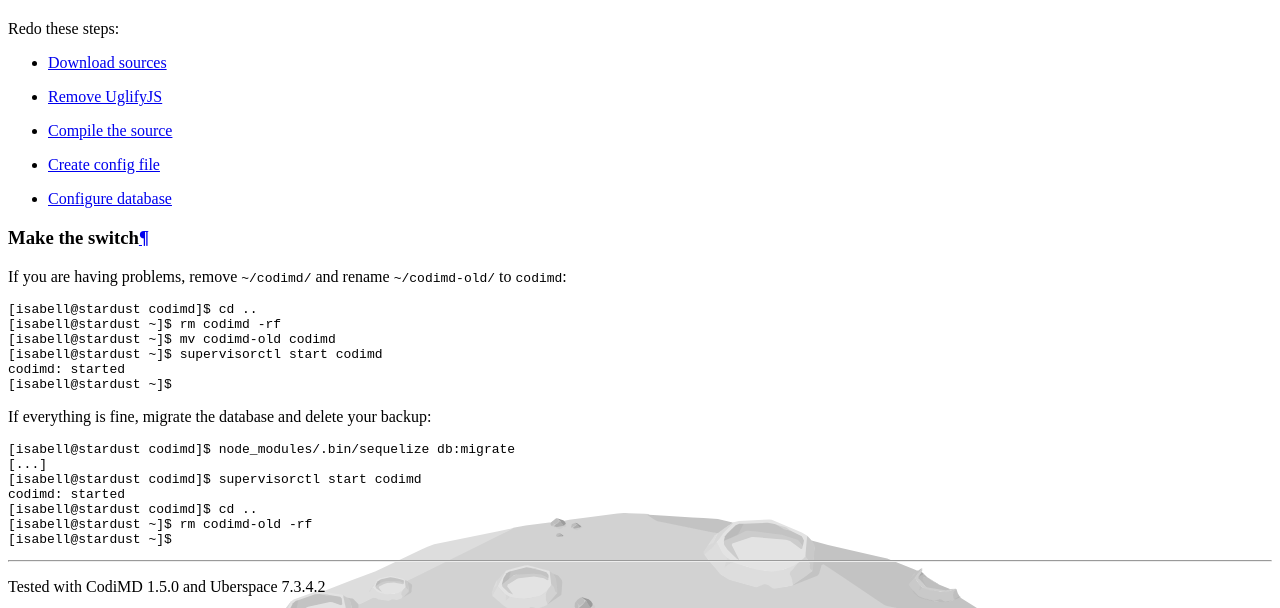
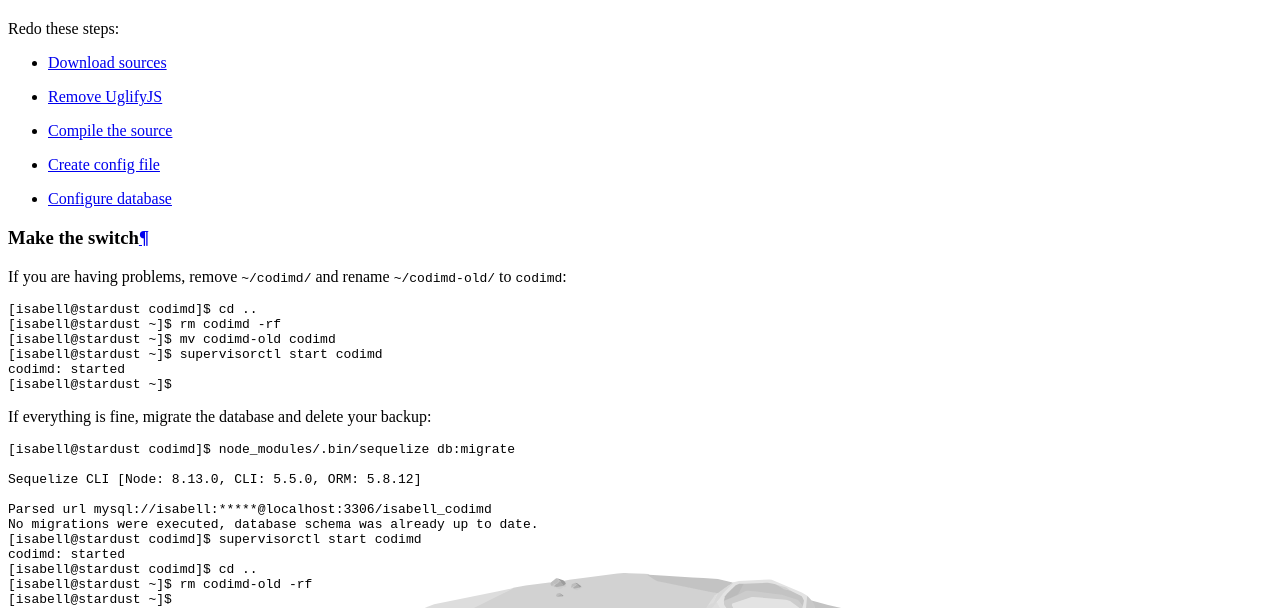
Before and after one commit to Uberspace/lab, a Sphinx documentation site: the page built from source/guide_codimd.rst, in a window 1280 px wide and 900 px high, scrolled down 9418 px, cut to the strip 0-608 px from the top of the window. Built offline with Sphinx 7.4.7 and the Read the Docs theme 2.0.0, drawn with Linux system fonts in a browser that asks for light colours.

Commit message:
[CodiMD] Add missing console text

```diff
--- a/source/guide_codimd.rst
+++ b/source/guide_codimd.rst
@@ -487,7 +487,11 @@
 .. code-block:: console
 
   [isabell@stardust codimd]$ node_modules/.bin/sequelize db:migrate
-  [...]
+
+  Sequelize CLI [Node: 8.13.0, CLI: 5.5.0, ORM: 5.8.12]
+
+  Parsed url mysql://isabell:*****@localhost:3306/isabell_codimd
+  No migrations were executed, database schema was already up to date.
   [isabell@stardust codimd]$ supervisorctl start codimd
   codimd: started
   [isabell@stardust codimd]$ cd ..
```
